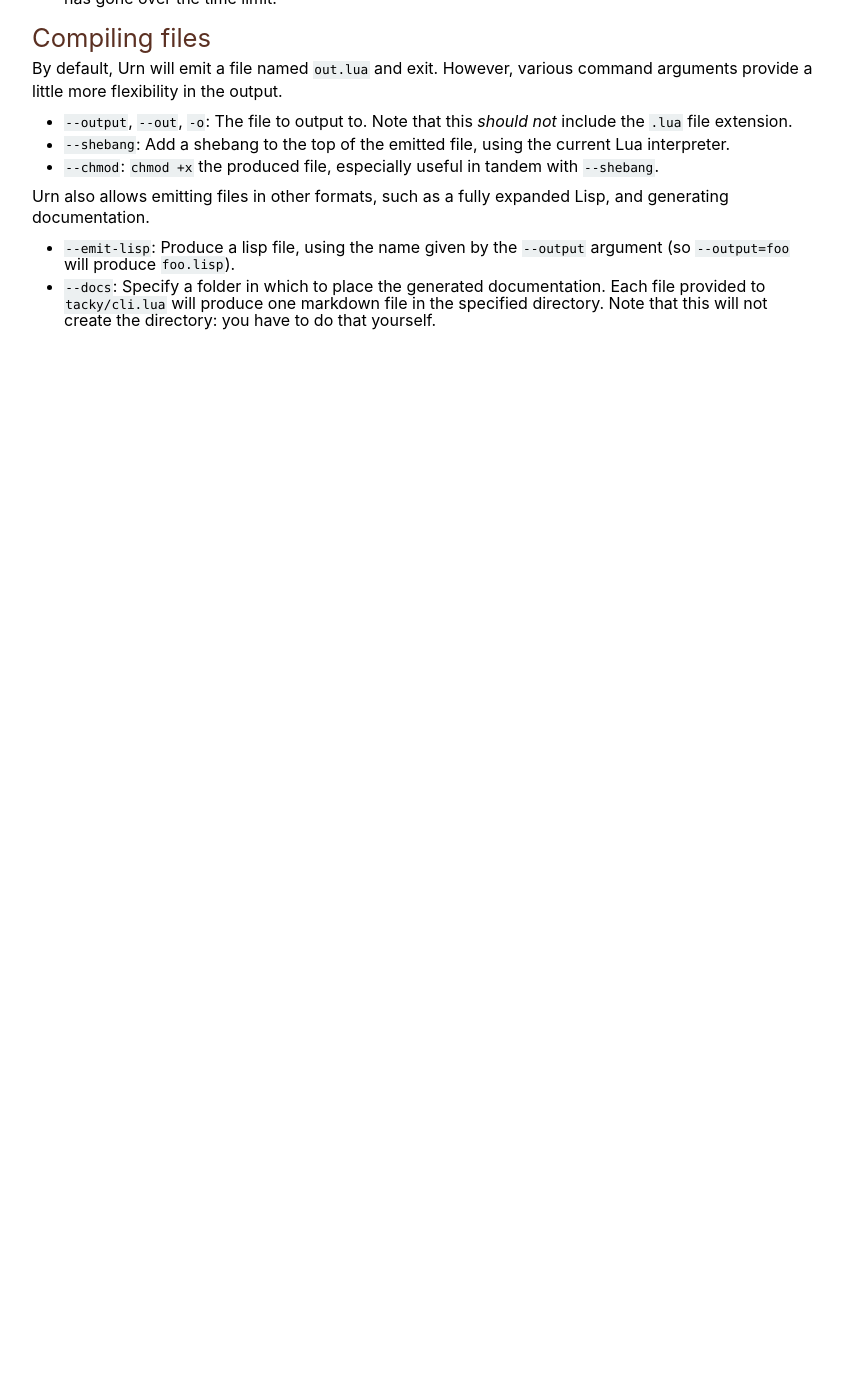
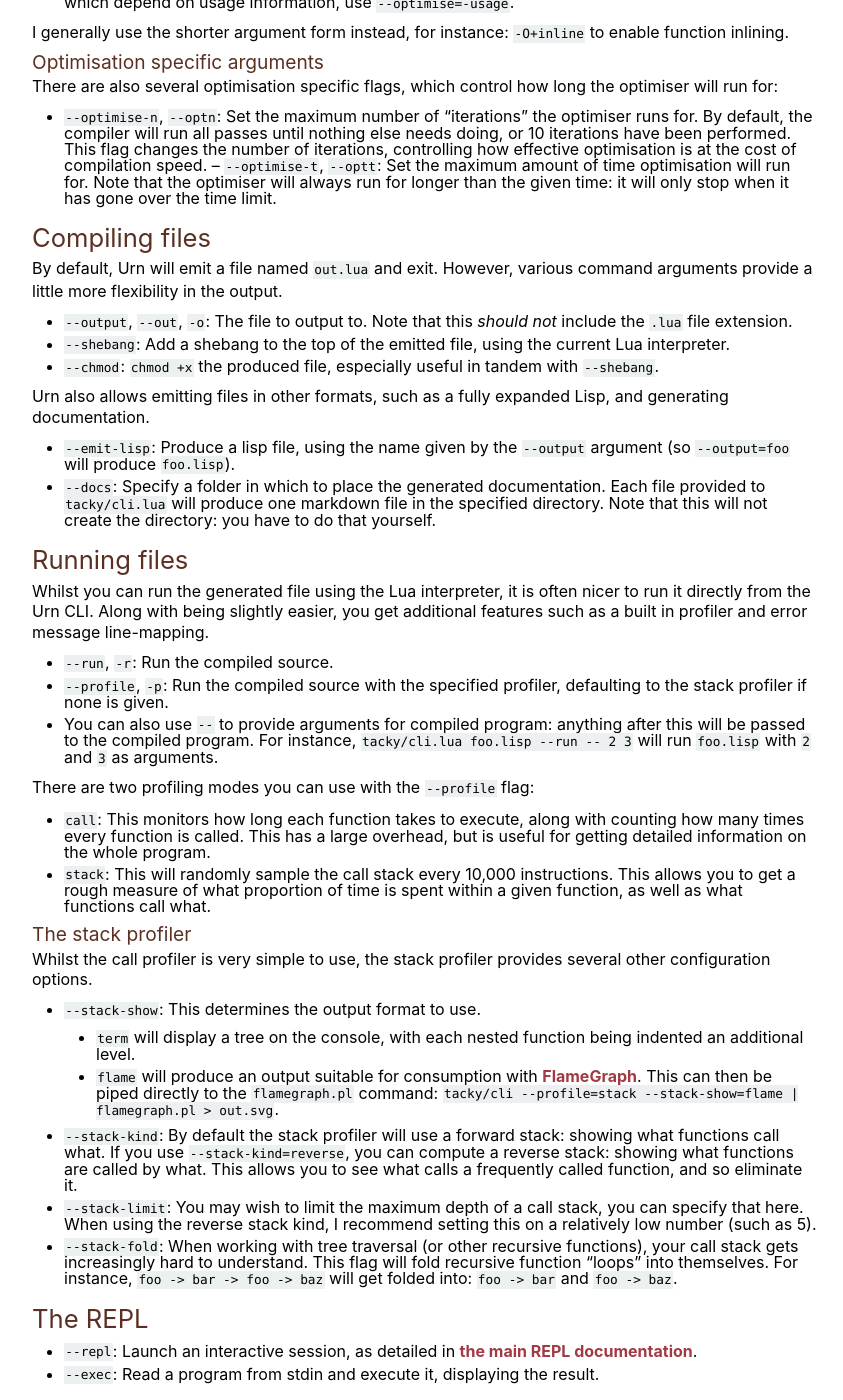
Before and after one commit to SquidDev/urn, a Jekyll site: the page built from reference/cli.md, in a window 1280 px wide and 1400 px high, scrolled down 1356 px. Shown: the whole window, without its empty margins (323-1166 px from the left). Built offline with Jekyll 4.4.1, drawn with Linux system fonts in a browser that asks for light colours; our own code applies the rules of GitHub Pages for plain Markdown files; before the commit the page ends 1702 px from its top, so only the background shows below that; some of the changed text lies outside the part shown.

Commit message:
Finish CLI, providing information on the various profiling modes

```diff
--- a/reference/cli.md
+++ b/reference/cli.md
@@ -3,12 +3,17 @@
 ---
 
 # The Urn command line interface
-The Urn command line interface, or CLI is used to compile and run Urn programs, as well as providing useful utilites
+{:.no_toc}
+
+The Urn command line interface, or CLI is used to compile and run Urn programs, as well as providing useful utilities
 such as native library generation and the REPL.
 
 The CLI can be started by executing `tacky/cli.lua` on the command line, (or `lua tacky/cli.lua` if you do not wish to
 use Lua 5.3). By default this will start the REPL. In order to get more options about the CLI, you can run it using the
 `--help` flag. This will detail the various options that the CLI provides.
+
+* TOC
+{:toc}
 
 ## General purpose arguments
 Urn has a series of general arguments which can be useful in debugging situations.
@@ -80,3 +85,42 @@
  - `--docs`: Specify a folder in which to place the generated documentation. Each file provided to `tacky/cli.lua` will
    produce one markdown file in the specified directory. Note that this will not create the directory: you have to do
    that yourself.
+
+## Running files
+Whilst you can run the generated file using the Lua interpreter, it is often nicer to run it directly from the Urn
+CLI. Along with being slightly easier, you get additional features such as a built in profiler and error message
+line-mapping.
+
+ - `--run`, `-r`: Run the compiled source.
+ - `--profile`, `-p`: Run the compiled source with the specified profiler, defaulting to the stack profiler if none is
+   given.
+ - You can also use `--` to provide arguments for compiled program: anything after this will be passed to the compiled
+   program. For instance, `tacky/cli.lua foo.lisp --run -- 2 3` will run `foo.lisp` with `2` and `3` as arguments.
+
+There are two profiling modes you can use with the `--profile` flag:
+
+ - `call`: This monitors how long each function takes to execute, along with counting how many times every function is
+   called. This has a large overhead, but is useful for getting detailed information on the whole program.
+ - `stack`: This will randomly sample the call stack every 10,000 instructions. This allows you to get a rough measure
+   of what proportion of time is spent within a given function, as well as what functions call what.
+
+### The stack profiler
+Whilst the call profiler is very simple to use, the stack profiler provides several other configuration options.
+
+ - `--stack-show`: This determines the output format to use.
+   - `term` will display a tree on the console, with each nested function being indented an additional level.
+   - `flame` will produce an output suitable for consumption
+     with [FlameGraph](https://github.com/brendangregg/FlameGraph). This can then be piped directly to the
+     `flamegraph.pl` command: `tacky/cli --profile=stack --stack-show=flame | flamegraph.pl > out.svg`.
+ - `--stack-kind`: By default the stack profiler will use a forward stack: showing what functions call what. If you use
+   `--stack-kind=reverse`, you can compute a reverse stack: showing what functions are called by what. This allows you
+   to see what calls a frequently called function, and so eliminate it.
+ - `--stack-limit`: You may wish to limit the maximum depth of a call stack, you can specify that here. When using the
+   reverse stack kind, I recommend setting this on a relatively low number (such as 5).
+ - `--stack-fold`: When working with tree traversal (or other recursive functions), your call stack gets increasingly
+   hard to understand. This flag will fold recursive function "loops" into themselves. For instance, `foo -> bar -> foo
+   -> baz` will get folded into: `foo -> bar` and `foo -> baz`.
+
+## The REPL
+ - `--repl`: Launch an interactive session, as detailed in [the main REPL documentation](repl.md).
+ - `--exec`: Read a program from stdin and execute it, displaying the result.
```
